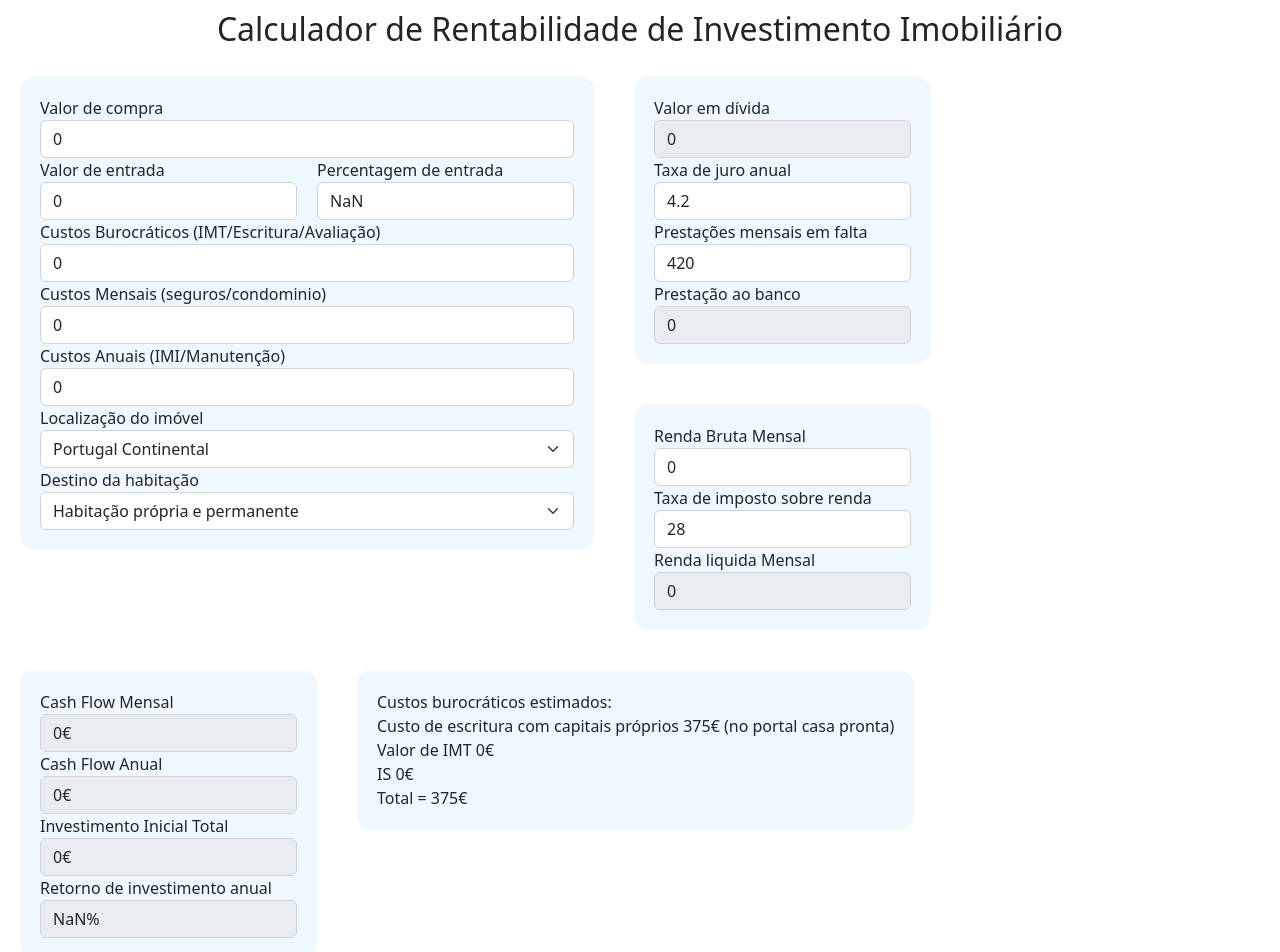
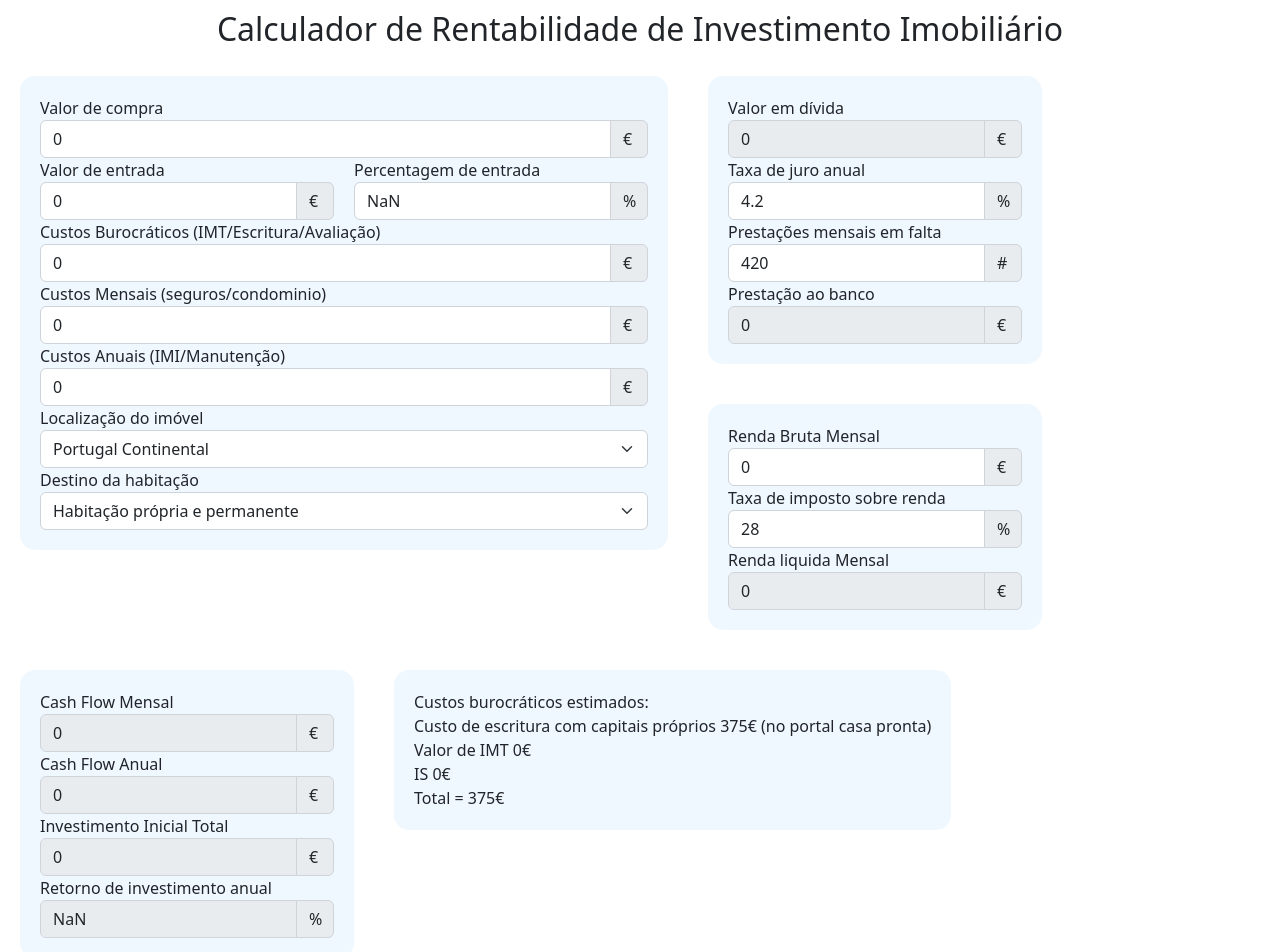
Before and after one commit to sergiosaint/imobcheck, a React (Create React App) app: page / in a window 1280 px wide. Shown: the top 952 px of the page. Built offline with nearby package versions, Linux system fonts and the light colour scheme.

Commit message:
add input type

```diff
--- a/src/MainScreen.css
+++ b/src/MainScreen.css
@@ -36,3 +36,7 @@
 .results .text {
   margin-bottom: 20px;
 }
+
+.input-group-text {
+  width: 38px;
+}
--- a/src/components/IMTCalculator/IMTCalculator.tsx
+++ b/src/components/IMTCalculator/IMTCalculator.tsx
@@ -41,7 +41,6 @@ function calculateIMT (
   houseType :HouseType,
   houseValue :number) : number
   {
-    debugger
     if(houseType === HouseType.PredioRustico){
       return RoundToTwoDecimalPlaces(houseValue*0.05);
     }
--- a/src/components/MainScreen.tsx
+++ b/src/components/MainScreen.tsx
@@ -86,8 +86,8 @@ function MainScreen() {
        !Number.isNaN(netRentNumber)){
       var anualCashFlowNumber = netRentNumber*12 - (monthlyCostsNumber*12 + monthlyBankPaymentNumber*12 + anualCostsNumber);
       var monthlyCashFlowNumber = anualCashFlowNumber/12;
-      setAnualCashFlow(RoundToTwoDecimalPlaces(anualCashFlowNumber).toString()+"€")
-      setMonthlyCashFlow(RoundToTwoDecimalPlaces(monthlyCashFlowNumber).toString()+"€")
+      setAnualCashFlow(RoundToTwoDecimalPlaces(anualCashFlowNumber).toString())
+      setMonthlyCashFlow(RoundToTwoDecimalPlaces(monthlyCashFlowNumber).toString())
     }
   },[monthlyCosts, monthlyBankPayment, anualCosts, netRent])
 
@@ -97,17 +97,17 @@ function MainScreen() {
 
     if(!Number.isNaN(entryPaymentNumber) && !Number.isNaN(oneTimeCostsNumber)){
       var initialCostNumber = entryPaymentNumber + oneTimeCostsNumber;
-      setInitialCost(RoundToTwoDecimalPlaces(initialCostNumber).toString()+"€")
+      setInitialCost(RoundToTwoDecimalPlaces(initialCostNumber).toString())
     }
   },[entryPayment, oneTimeCosts])
 
   useEffect(() => {
-    var anualCashFlowNumber = Number(anualCashFlow.replace("€", ""));
-    var initialCostNumber = Number(initialCost.replace("€", ""));
+    var anualCashFlowNumber = Number(anualCashFlow);
+    var initialCostNumber = Number(initialCost);
 
     if(!Number.isNaN(anualCashFlowNumber) && !Number.isNaN(initialCostNumber)){
       var roiNumber = RoundToTwoDecimalPlaces(anualCashFlowNumber*100/initialCostNumber)
-      setRoi(roiNumber.toString() + "%")
+      setRoi(roiNumber.toString())
     }
   },[anualCashFlow, initialCost])
 
@@ -190,58 +190,76 @@ function MainScreen() {
             <div className='form-group'>
 
               <label htmlFor='housePrice'>Valor de compra</label>
+              <div className="input-group">
                 <input type='text'
                        className='form-control'
                        name='housePrice'
                        value={housePrice}
                        onChange={e => onAmountChange(e, setHousePrice)}
                 />
+                <span className="input-group-text"> € </span>
+              </div>
 
               <div>
                 <div className='side-by-side margin-right'>
                   <label htmlFor='entryPayment'>Valor de entrada</label>
+                  <div className="input-group">
                     <input type='text'
                            className='form-control'
                            name='entryPayment'
                            value={entryPayment}
                            onChange={e => onEntryPaymentChange(e)}
                     />
+                    <span className="input-group-text"> € </span>
+                  </div>
                 </div>
 
                 <div className='side-by-side'>
                   <label htmlFor='entryPaymentPercentage'>Percentagem de entrada</label>
+                  <div className="input-group">
                     <input type='text'
                            className='form-control'
                            name='entryPaymentPercentage'
                            value={entryPaymentPercentage}
                            onChange={e => onEntryPaymentPercentageChange(e)}
                     />
+                    <span className="input-group-text"> % </span>
+                  </div>
                 </div>
               </div>
 
               <label htmlFor='oneTimeCosts'>Custos Burocráticos (IMT/Escritura/Avaliação)</label>
+              <div className="input-group">
                 <input type='text'
                        className='form-control'
                        name='oneTimeCosts'
                        value={oneTimeCosts}
                        onChange={e => onAmountChange(e, setOneTimeCosts)}
                 />
+                <span className="input-group-text"> € </span>
+              </div>
 
               <label htmlFor='monthlyCosts'>Custos Mensais (seguros/condominio)</label>
+              <div className="input-group">
                 <input type='text'
                        className='form-control'
                        name='monthlyCosts'
                        value={monthlyCosts}
                        onChange={e => onAmountChange(e, setMonthlyCosts)}
                 />
+                <span className="input-group-text"> € </span>
+              </div>
 
               <label htmlFor='anualCosts'>Custos Anuais (IMI/Manutenção)</label>
+              <div className="input-group">
                 <input type='text'
                        className='form-control'
                        name='anualCosts'
                        value={anualCosts}
                        onChange={e => onAmountChange(e, setAnualCosts)}
                 />
+                <span className="input-group-text"> € </span>
+              </div>
 
               <label htmlFor='houseLocation'>Localização do imóvel</label>
               <Form.Select name='houseLocation' onChange={(e) => onChangeHouseLocation(e)} value={houseLocation}>
@@ -262,6 +280,7 @@ function MainScreen() {
           <form className='demoForm'>
             <div className='form-group'>
               <label htmlFor='debt'>Valor em dívida</label>
+              <div className="input-group">
                 <input type='text'
                        className='form-control'
                        name='debt'
@@ -269,24 +288,33 @@ function MainScreen() {
                        disabled={true}
                        onChange={e => onAmountChange(e, setDebt)}
                 />
+                <span className="input-group-text"> € </span>
+              </div>
 
              <label htmlFor='interest'>Taxa de juro anual</label>
+             <div className="input-group">
                <input type='text'
                       className='form-control'
                       name='interest'
                       value={interest}
                       onChange={e => onAmountChange4(e, setInterest)}
                />
+               <span className="input-group-text"> % </span>
+             </div>
 
               <label htmlFor='numberOfPayments'>Prestações mensais em falta</label>
+              <div className="input-group">
                 <input type='text'
                        className='form-control'
                        name='numberOfPayments'
                        value={numberOfPayments}
                        onChange={e => setNumberOfPayments(e.target.value)}
                 />
+                <span className="input-group-text"> # </span>
+              </div>
 
               <label htmlFor='monthlyBankPayment'>Prestação ao banco</label>
+              <div className="input-group">
                 <input type='text'
                        className='form-control'
                        name='monthlyBankPayment'
@@ -294,6 +322,8 @@ function MainScreen() {
                        disabled={true}
                        onChange={e => setMonthlyBankPayment(e.target.value)}
                 />
+                <span className="input-group-text"> € </span>
+              </div>
 
 {false &&
   <>
@@ -344,22 +374,29 @@ function MainScreen() {
           <form className='demoForm'>
             <div className='form-group'>
               <label htmlFor='grossRent'>Renda Bruta Mensal</label>
+              <div className="input-group">
                 <input type='text'
                        className='form-control'
                        name='grossRent'
                        value={grossRent}
                        onChange={e => onAmountChange(e, setGrossRent)}
                 />
+                <span className="input-group-text"> € </span>
+              </div>
 
              <label htmlFor='interest'>Taxa de imposto sobre renda</label>
+             <div className="input-group">
                <input type='text'
                       className='form-control'
                       name='rentTax'
                       value={rentTax}
                       onChange={e => setRentTax(e.target.value)}
                />
+               <span className="input-group-text"> % </span>
+             </div>
 
               <label htmlFor='numberOfPayments'>Renda liquida Mensal</label>
+              <div className="input-group">
                 <input type='text'
                        className='form-control'
                        name='netRent'
@@ -367,39 +404,55 @@ function MainScreen() {
                        value={netRent}
                        onChange={e => setNetRent(e.target.value)}
                 />
+                <span className="input-group-text"> € </span>
+              </div>
             </div>
           </form>
         </div>
         <div className='input'>
           <label htmlFor='monthlyCashFlow'>Cash Flow Mensal</label>
+          <div className="input-group">
             <input type='text'
                    className='form-control'
                    name='monthlyCashFlow'
                    disabled={true}
                    value={monthlyCashFlow}
             />
+            <span className="input-group-text"> € </span>
+          </div>
 
           <label htmlFor='anualCashFlow'>Cash Flow Anual</label>
+          <div className="input-group">
             <input type='text'
                    className='form-control'
                    name='anualCashFlow'
                    disabled={true}
                    value={anualCashFlow}
             />
+            <span className="input-group-text"> € </span>
+          </div>
+
           <label htmlFor='initialCost'>Investimento Inicial Total</label>
+          <div className="input-group">
           <input type='text'
                  className='form-control'
                  name='initialCost'
                  disabled={true}
                  value={initialCost}
           />
+          <span className="input-group-text"> € </span>
+          </div>
+
           <label htmlFor='roi'>Retorno de investimento anual</label>
+          <div className="input-group">
             <input type='text'
                    className='form-control'
                    name='roi'
                    disabled={true}
                    value={roi}
             />
+            <span className="input-group-text"> % </span>
+          </div>
         </div>
 
         <div className='input'>
```
Lines whose indentation alone changed are shown as unchanged.
